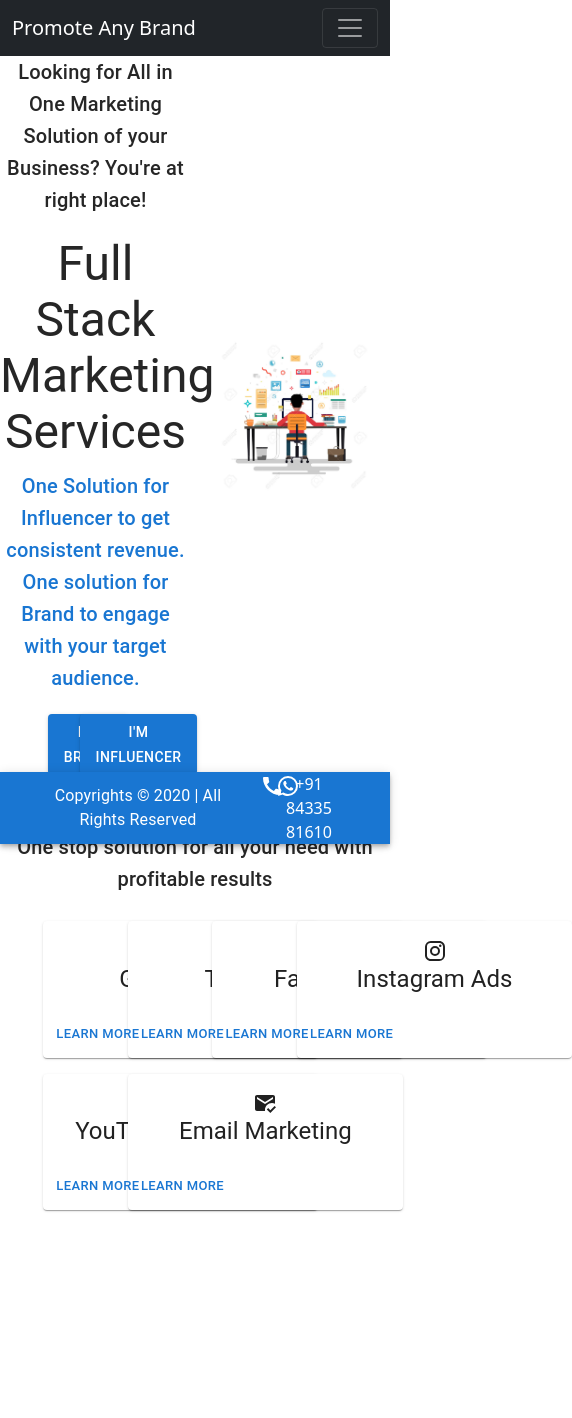
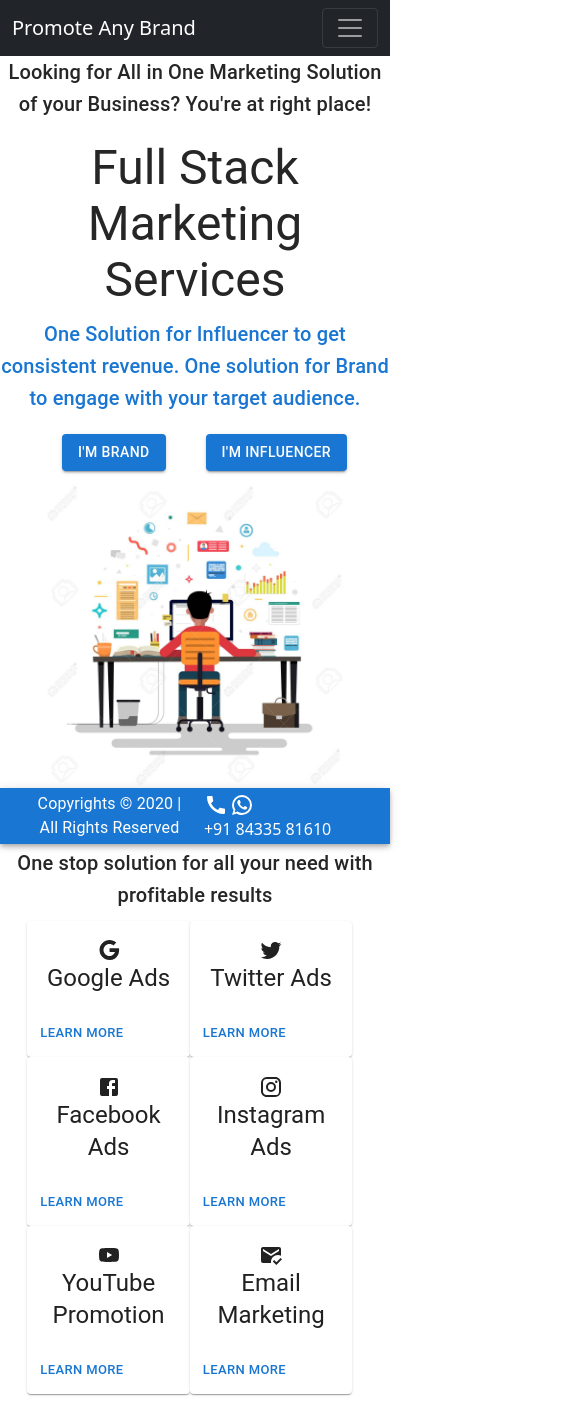
Before and after one commit to Saifu0/promoteanybrand, a React (Create React App) app: page / in a window 390 px wide. Shown: the whole page, 572 px wide, since content can reach past the window. Before the commit the page ends 1234 px from the top, so only its background shows below. Built offline with nearby package versions, Linux system fonts and the light colour scheme.

Commit message:
made home page responsive

```diff
--- a/src/Component/DetailForm.js
+++ b/src/Component/DetailForm.js
@@ -29,8 +29,8 @@
   };
   return (
     <div>
-      <Grid container alignItems='center' spacing={2}>
-        <Grid item xs={6}>
+      <Grid container alignItems='center' justifyContent="center" spacing={2}>
+        <Grid item xs={6} >
           <Form
             name='basic'
             ref={formRef}
@@ -94,12 +94,12 @@
             </Form.Item>
           </Form>
         </Grid>
-        <Grid item xs={6}>
+        <Grid item xs={6} justifyContent="center">
           <img src={AsBrand} alt='as_brand' style={{ width: "100%" }} />
         </Grid>
       </Grid>
     </div>
-  );
+  )
 }
 
 export default DetailForm;
--- a/src/Component/Footer.js
+++ b/src/Component/Footer.js
@@ -5,24 +5,25 @@
 
 function Footer() {
   return (
-    <AppBar  position="fixed" color="primary" sx={{ top: 'auto', bottom: 0 }}>
+    <AppBar position="fixed" color="primary" sx={{ top: 'auto', bottom: 0 }}>
       <Container maxWidth='md'>
         <Toolbar>
           <Grid container spacing={2} alignItems='center'>
-            <Grid item xs={8}>
+
+            <Grid item xs={6} sm={6}>
               <Typography variant='body1' color='inherit'>
                 Copyrights © 2020 | All Rights Reserved
               </Typography>
             </Grid>
-            <Grid item xs={4}>
+            <Grid item xs={6} sm={6}>
               <Grid container alignItem='center'>
-                <Grid item xs={2}>
+                <Grid item xs={2} sm={2}>
                   <CallIcon />
                 </Grid>
-                <Grid item xs={1}>
+                <Grid item xs={2} sm={2}>
                   <WhatsApp />
                 </Grid>
-                <Grid item xs={6}>
+                <Grid item xs={10} sm={6}>
                   +91 84335 81610
                 </Grid>
               </Grid>
--- a/src/Component/Home.js
+++ b/src/Component/Home.js
@@ -8,7 +8,7 @@
   return (
     <div>
       <Grid container spacing={1} alignItems='center'>
-        <Grid item xs={6}>
+        <Grid item xs={12} sm={6}>
           <Typography variant='h6'>
             Looking for All in One Marketing Solution of your Business? You're
             at right place!
@@ -20,9 +20,10 @@
             One Solution for Influencer to get consistent revenue. One solution
             for Brand to engage with your target audience.
           </Typography>
-          <Grid container alignItems='center' style={{ marginTop: 20 }}>
-            <Grid item xs={3}></Grid>
-            <Grid item xs={2}>
+          <Grid container direction="row"
+            alignItems="center" justifyContent="center" spacing={0} style={{ marginTop: 20}}>
+            {/* <Grid item xs={3}></Grid> */}
+            <Grid item xs={5} sm={4} md={6}>
               <Link
                 to='/brand'
                 style={{ textDecorationLine: "none", color: "white" }}
@@ -30,7 +31,7 @@
                 <Button variant='contained'>I'm Brand</Button>
               </Link>
             </Grid>
-            <Grid item xs={3}>
+            <Grid item xs={5} sm={8} md={6}>
               <Link
                 to='/influencer'
                 style={{ textDecorationLine: "none", color: "white" }}
@@ -40,7 +41,7 @@
             </Grid>
           </Grid>
         </Grid>
-        <Grid item xs={6}>
+        <Grid item xs={12} sm={6}>
           <img
             src={Landing}
             alt='landing'
--- a/src/Component/Services.js
+++ b/src/Component/Services.js
@@ -52,13 +52,13 @@
       </Typography>
       <Grid
         container
-        spacing={2}
+        // spacing={2}
         alignItems='center'
         style={{ marginLeft: "7%", marginTop: 10 }}
       >
         {services.map((service) => (
-          <Grid item xs={2.5}>
-            <Card sx={{ minWidth: 275 }}>
+          <Grid item xs={5} md={4}>
+            <Card>
               <CardContent>
                 <div>{service.icon}</div>
                 <Typography variant='h5' component='div'>
```
